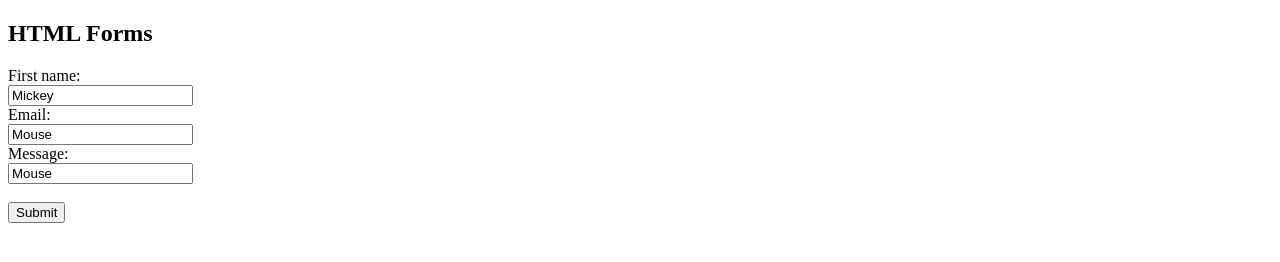
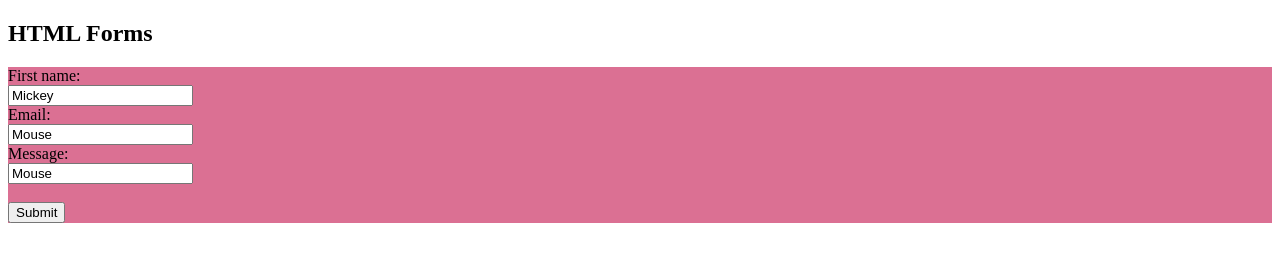
Before and after one commit to ivoteixeirapereira/workshop_final_flag, a plain HTML site: page pagina_contacto.html in a window 1280 px wide. Drawn offline with Linux system fonts and the light colour scheme.

Commit message:
Contacto formato

```diff
--- /dev/null
+++ b/css/contacto.css
@@ -0,0 +1,3 @@
+.contacto{
+    background: palevioletred;
+}
--- a/pagina_contacto.html
+++ b/pagina_contacto.html
@@ -4,12 +4,13 @@
     <meta charset="UTF-8">
     <meta name="viewport" content="width=device-width, initial-scale=1.0">
     <meta http-equiv="X-UA-Compatible" content="ie=edge">
+    <link rel="stylesheet" href="css/contacto.css">
     <title>Document</title>
 </head>
 <body>
         <h2>HTML Forms</h2>
 
-        <form action="/action_page.php">
+        <form class="contacto" action="/action_page.php">
           First name:<br>
           <input type="text" name="firstname" value="Mickey">
           <br>
```
